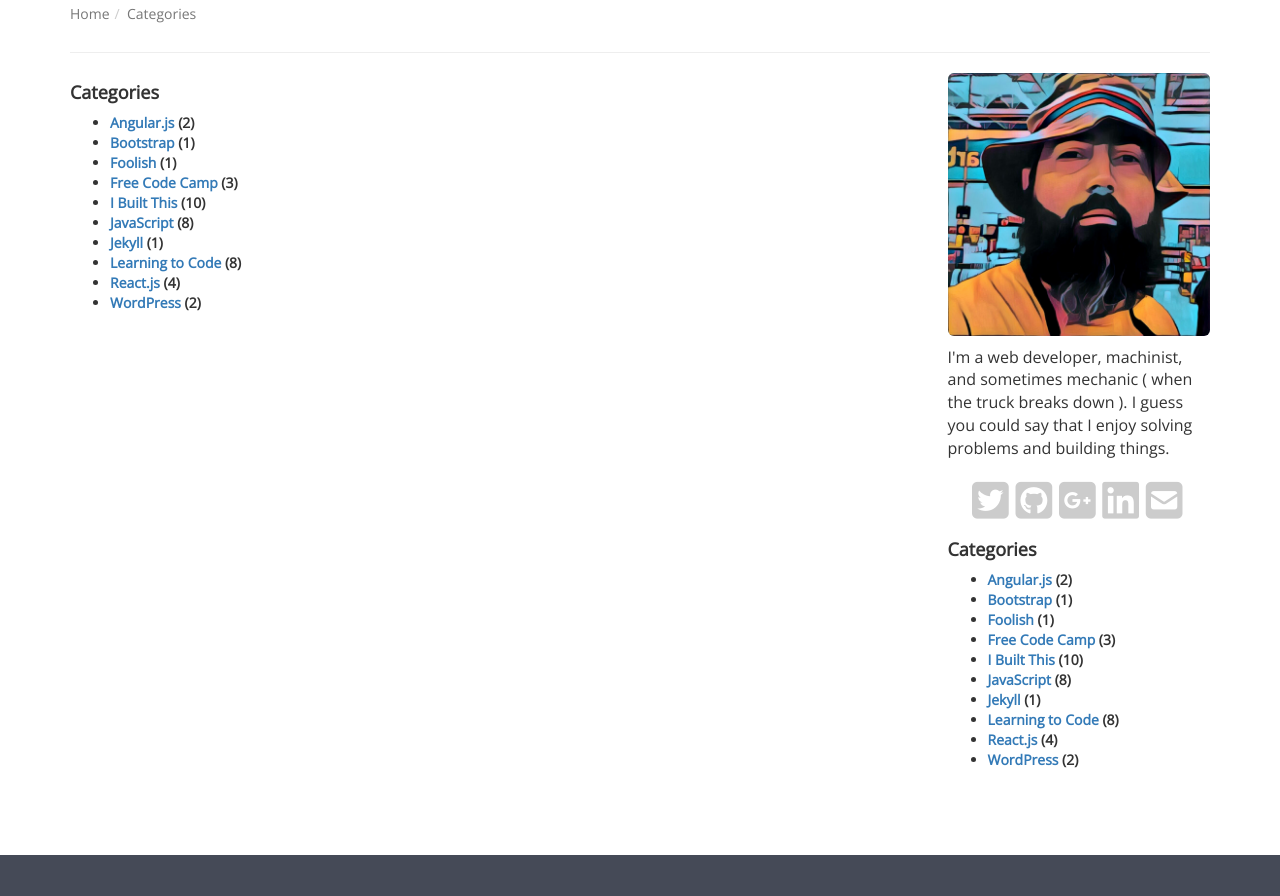
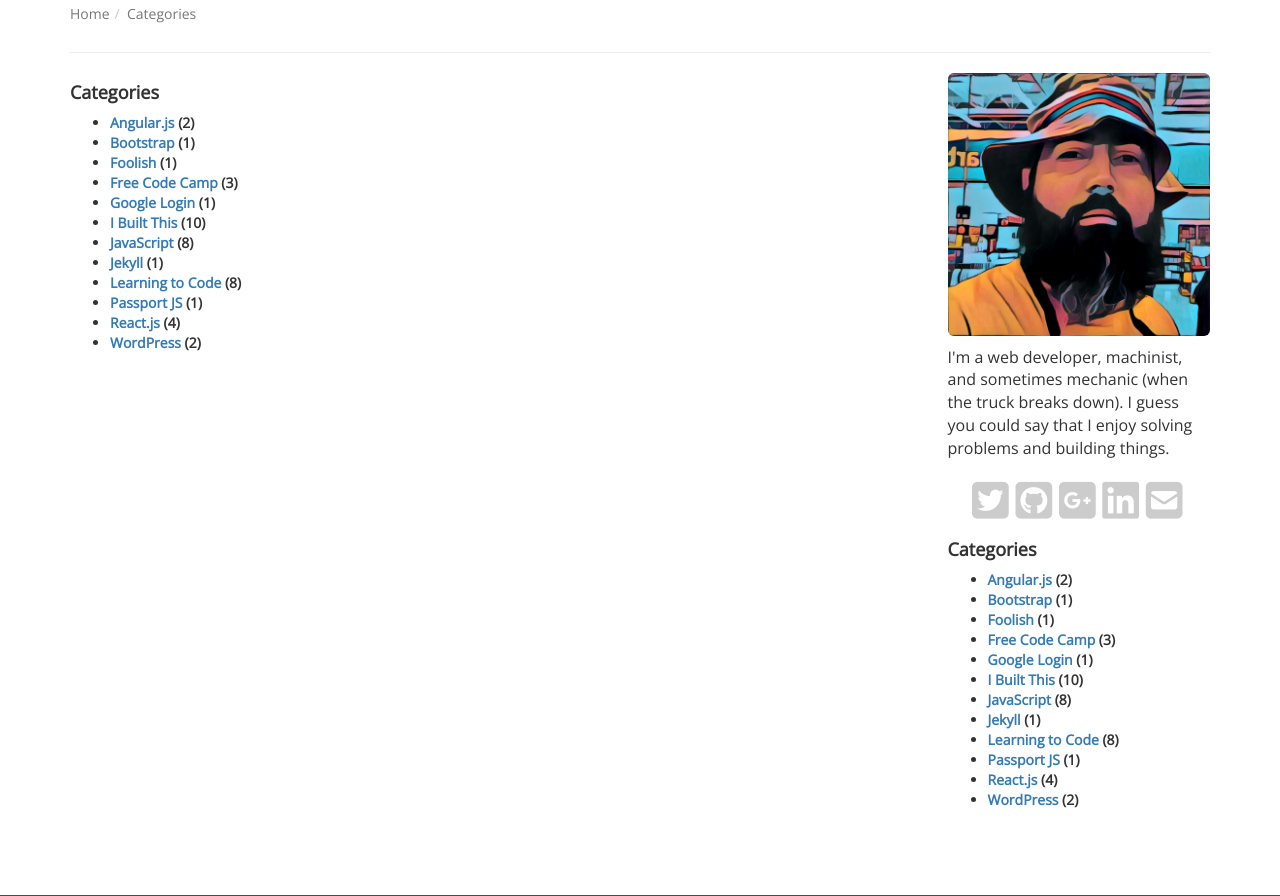
Before and after one commit to blehr/blehr.github.io, a Jekyll site: the page built from categories/index.html, in a window 1280 px wide and 1400 px high, cut to the strip 504-1400 px from the top of the window. Built offline with Jekyll 4.4.1, drawn with Linux system fonts in a browser that asks for light colours; nearby versions of some CDN libraries; comment, search, counter and statistics services are not loaded.

```diff
--- a/_data/categories.yml
+++ b/_data/categories.yml
@@ -27,3 +27,9 @@ foolish:
 
 free-code-camp:
   name: Free Code Camp
+
+google-login:
+  name: Google Login
+
+passport-js:
+  name: Passport JS
--- a/_includes/profile.html
+++ b/_includes/profile.html
@@ -10,7 +10,7 @@
 		    <a href="https://www.linkedin.com/in/brandonlehr/"><i class="fa fa-linkedin-square" aria-hidden="true"></i></a>
 		    <a href="mailto:{{ site.email }}"><i class="fa fa-envelope-square" aria-hidden="true"></i></a>
         </div>
-        <p class="text-left">I'm Brandon Lehr, a web developer, machinist, and sometimes mechanic ( when the truck breaks down ). I guess you could say that I enjoy solving problems and building things.</p>
+        <p class="text-left">I'm Brandon Lehr, a web developer, machinist, and sometimes mechanic (when the truck breaks down). I guess you could say that I enjoy solving problems and building things.</p>
 
     </div>
 </div>
--- a/_includes/sidebar.html
+++ b/_includes/sidebar.html
@@ -2,7 +2,7 @@
     <div class="sidebar" >
         <div class="profile-sidebar">
             <img src="/images/profilefunky.jpg" class="img-responsive img-rounded">
-            <p>I'm a web developer, machinist, and sometimes mechanic ( when the truck breaks down ). I guess you could say that I enjoy solving problems and building things.</p>
+            <p>I'm a web developer, machinist, and sometimes mechanic (when the truck breaks down). I guess you could say that I enjoy solving problems and building things.</p>
         </div>
 
         <div class="sidebar-social-icons text-center" >
--- /dev/null
+++ b/categories/google-login.md
@@ -0,0 +1,7 @@
+---
+layout: category
+title: Google Login
+category: google-login
+permalink: /categories/google-login/
+breadcrumb: Google Login
+---
--- /dev/null
+++ b/categories/passport-js.md
@@ -0,0 +1,7 @@
+---
+layout: category
+title: Passport JS
+category: passport-js
+permalink: /categories/passport-js/
+breadcrumb: Passport JS
+---
```
Also changed, not shown: _posts/2017-7-10-passport-google-login-refresh-token.md (added, +57 -0 lines).
